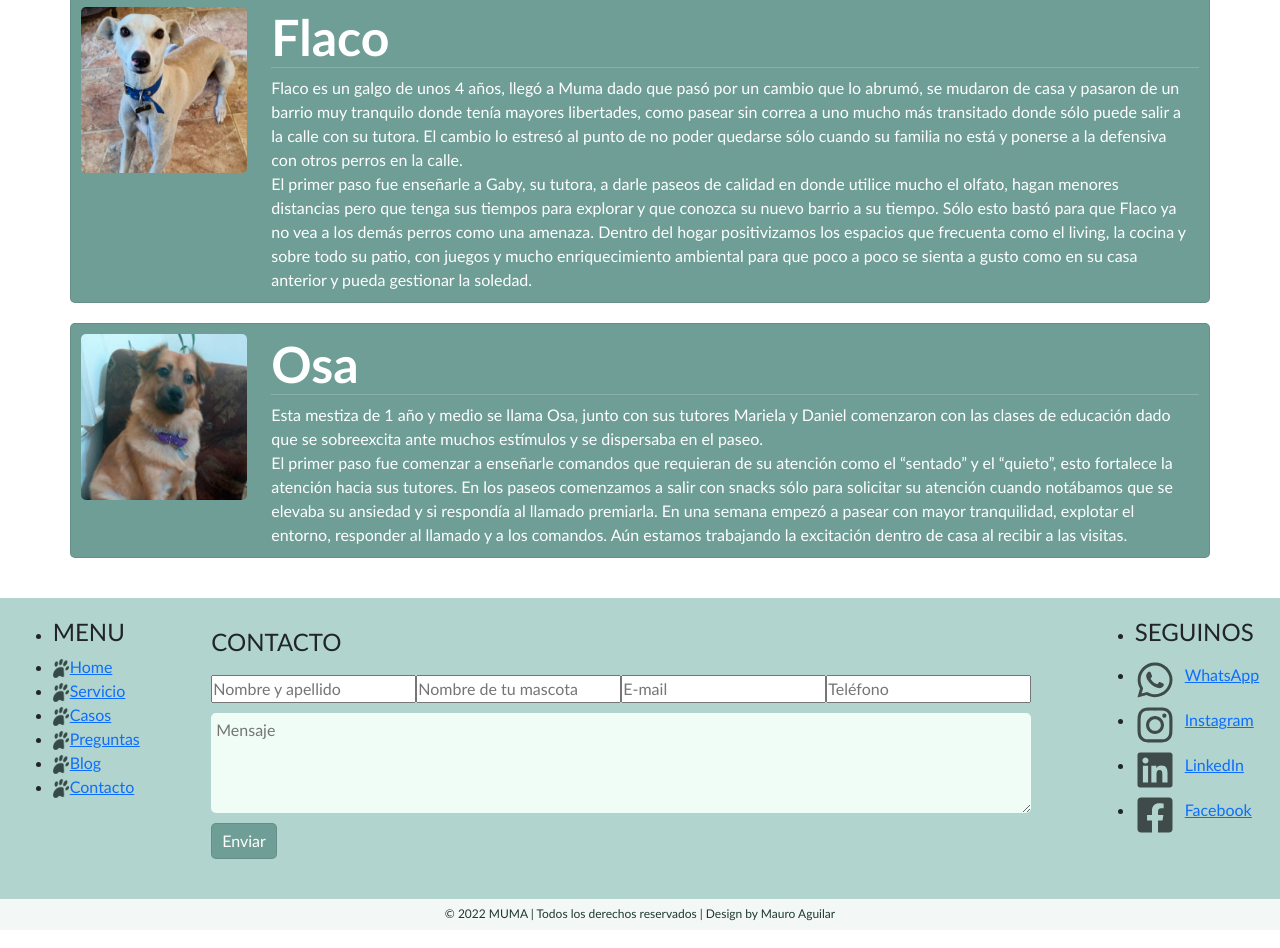
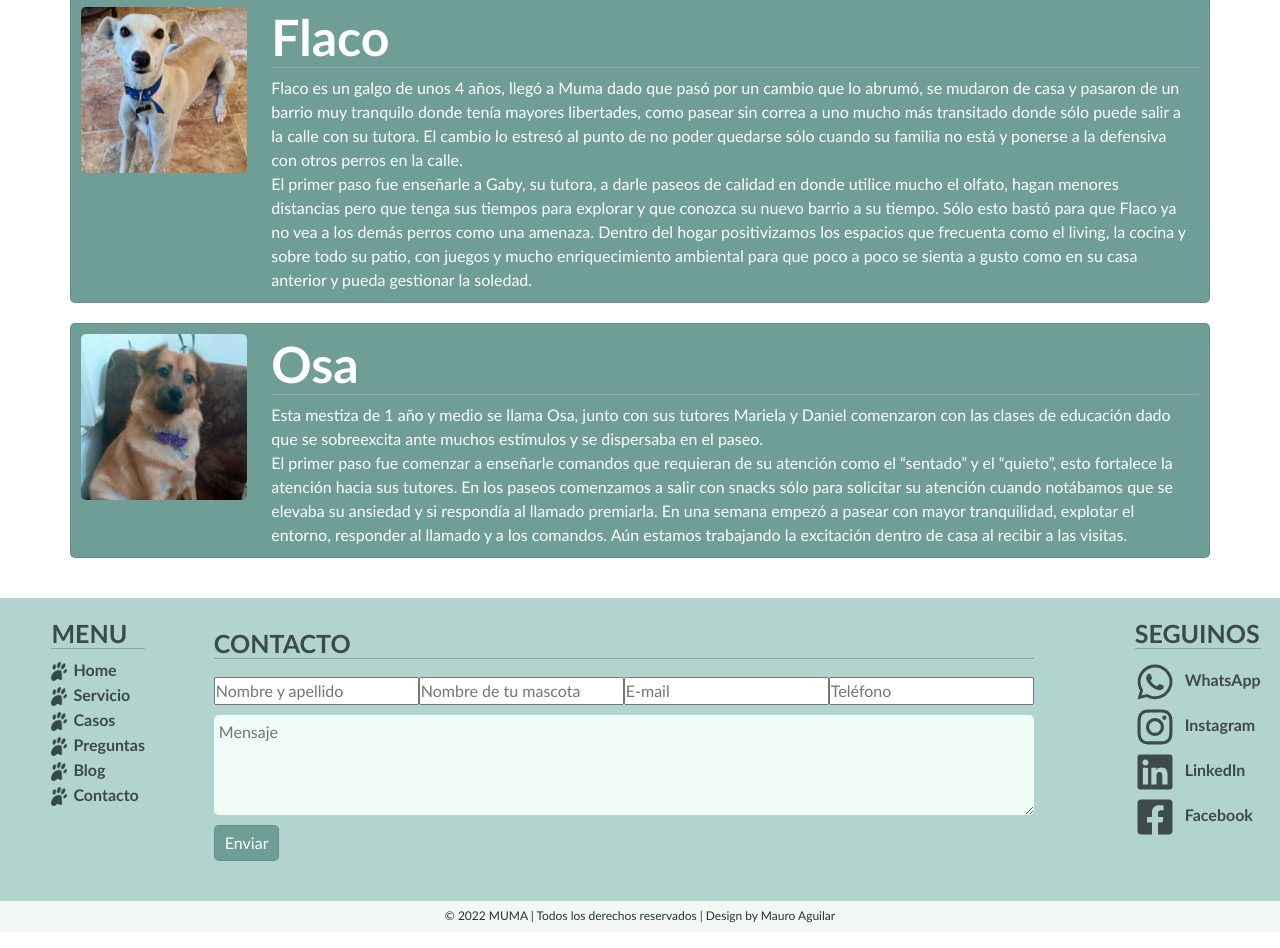
Before and after one commit to MauroOsmarAguilar/Muma, a plain HTML site: page casos.html in a window 1280 px wide. Shown: the part 902-1850 px from the top of the page. Drawn offline with nearby package versions, Linux system fonts and the light colour scheme.

Commit message:
Qué manera de hacer todo mal

```diff
--- a/scss/components/_footer.scss
+++ b/scss/components/_footer.scss
@@ -8,7 +8,7 @@
     font-family: 'Calibri';
     font-style: normal;
 
-    .foot h4 {
+    h4 {
         text-decoration: none;
         font-weight: bold;
         font-size: 25px;
@@ -22,28 +22,36 @@
         margin-top: 20px;
         margin-bottom: 20px;
 
-        .footmenu .iconlist {
+        .iconlist {
             margin: 5px 5px 0px 0px;
         }
 
-        .footmenu .iconlist:hover {
+        .iconlist:hover {
             filter: opacity(0.8);
         }
 
-        .footmenu ul {
+        ul {
             text-decoration: none;
             list-style-type: none;
         }
 
-        .footmenu ul li a {
+        li {
+            font-family: 'Calibri';
+        }
+
+        a {
             display: flex;
             flex-direction: row;
             align-items: center;
             justify-content: left;
+            font-family: 'Calibri';
+            text-decoration: none;
+            font-weight: bold;
+            color: #3e4a48;
         }
 
-        .footmenu ul li a:hover {
-            text-decoration: underline;
+        a:hover {
+            color: $color-marca-dark;
             filter: opacity(0.8);
         }
     }
@@ -108,19 +116,23 @@
         margin-top: 20px;
         margin-bottom: 20px;
 
-        .footrrss ul {
+        ul {
             text-decoration: none;
             list-style-type: none;
         }
 
-        .footrrss ul li a {
+        a {
             display: flex;
             flex-direction: row;
             align-items: center;
+            font-family: 'Calibri';
+            text-decoration: none;
+            font-weight: bold;
+            color: #3e4a48;
         }
 
-        .footrrss a:hover {
-            text-decoration: underline;
+        a:hover {
+            color: $color-marca-dark;
             filter: opacity(0.8);
         }
 
@@ -128,14 +140,7 @@
             margin: 5px 10px 0px 0px;
             width: 40px;
             height: 40px;
-            filter: invert(24%) sepia(10%) saturate(591%) hue-rotate(120deg) brightness(98%) contrast(84%);;
+            filter: invert(24%) sepia(10%) saturate(591%) hue-rotate(120deg) brightness(98%) contrast(84%);
         }
     }
-
-    .foot a {
-        list-style: none;
-        color:#3e4a48;
-        text-decoration: none;
-        font-weight: bold;
-    }
 }
--- a/scss/components/_navbar.scss
+++ b/scss/components/_navbar.scss
@@ -14,7 +14,7 @@
             color: $color-marca;
         }
         .nav-link:hover {
-            background-color: grad;
+            background-color: none;
             background-size: 100%;
             color: $color-marca-active;
             transition: 0.5s ease-out;
```
Also changed, not shown: index.html (+2 -1 lines), css/main.css, images/logohovermenu.svg (added), 1 other file.
